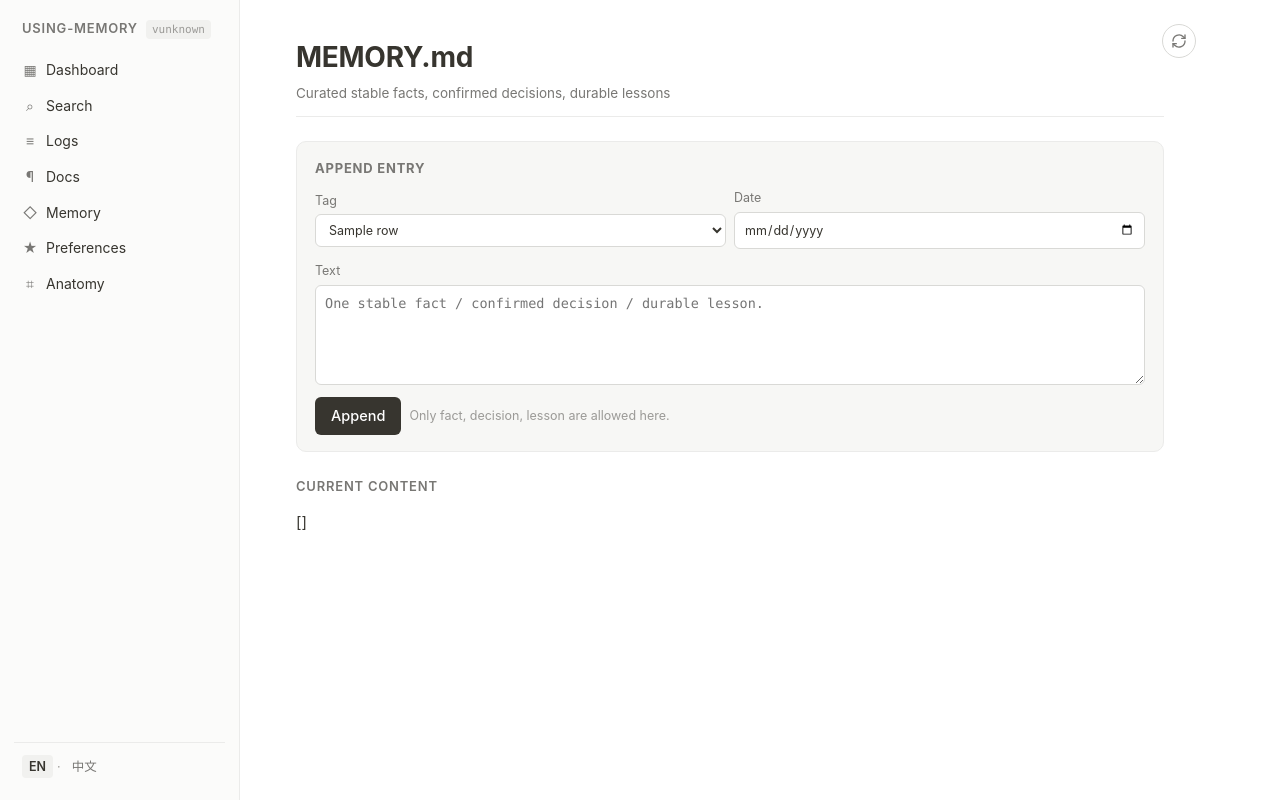
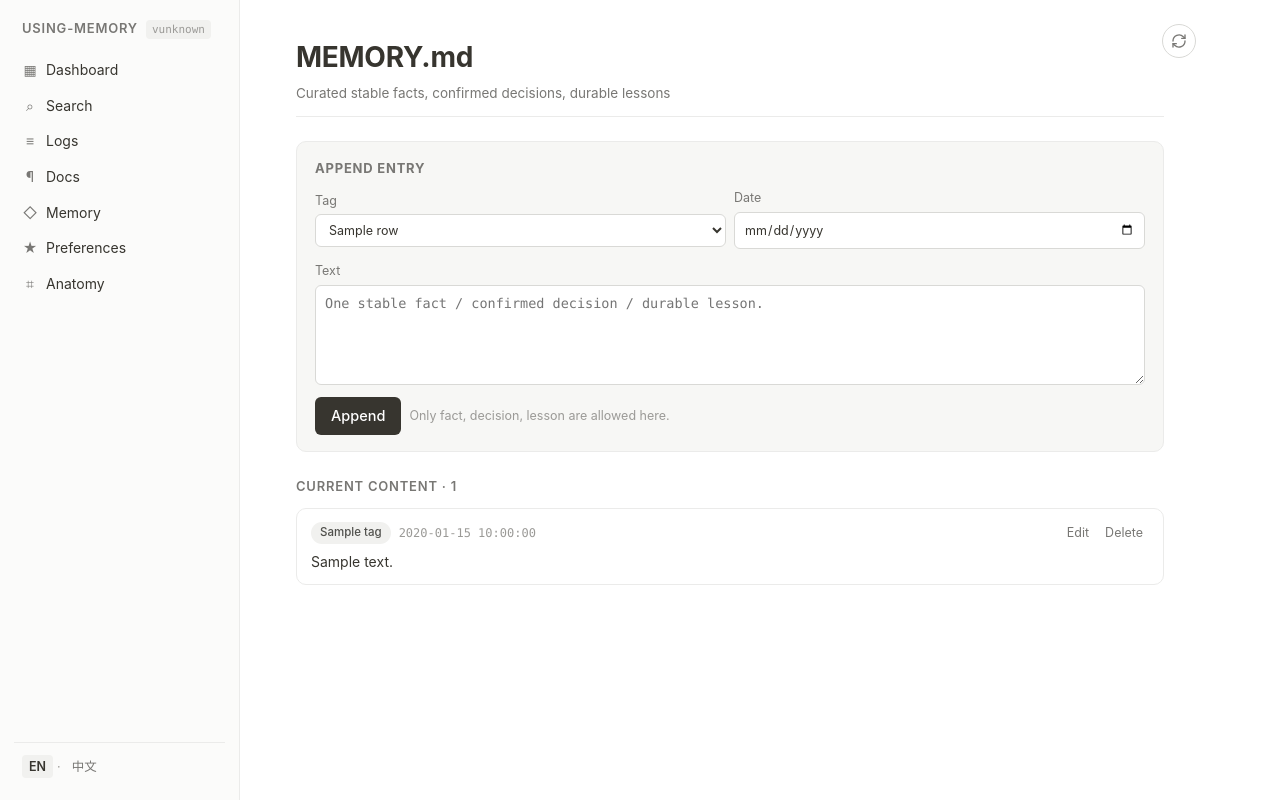
Before and after one commit to wayblink/using-memory, a FastAPI app: template web/src/memory_web/templates/memory.html in a window 1280 px wide. Run offline with FastAPI, Linux system fonts and the light colour scheme; the template is opened without the code that fills it: most values are stand-ins (such as "Sample title", 1, 10 or a date in 2020); parts of the project's set-up code (start-up, migrations or seed data) failed here and were passed over.

Commit message:
memory-web: per-entry cards on /memory and /preferences, with edit/delete
Replace whole-file markdown rendering with one card per entry. Adapter parses
MEMORY.md / PREFERENCES.md into {line_no, tag, text, date?} and exposes
update/delete-by-line under exclusive_file_lock + atomic_write_text, with an
optimistic-lock check that the line still matches the entry pattern before
rewriting. Cards expose inline edit forms and a confirm-gated delete; new
routes follow the existing PRG-with-error pattern.

memory_tool.py and SKILL.md are untouched — edits go through the web adapter
only, so the skill's CLI surface and hook flow are unchanged.

```diff
--- a/web/src/memory_web/i18n.py
+++ b/web/src/memory_web/i18n.py
@@ -47,6 +47,8 @@ STRINGS: dict[str, dict[str, str]] = {
         "common.markdown_gfm": "Markdown · GFM",
         "common.reload": "Reload",
         "common.reload.title": "Reload this page from disk",
+        "common.delete": "Delete",
+        "common.delete.confirm": "Delete this entry?",
         # Dashboard
         "dashboard.title": "Dashboard",
         "dashboard.sub": "Lifetime stats and project overview · last event {ts}",
@@ -250,6 +252,8 @@ STRINGS: dict[str, dict[str, str]] = {
         "common.markdown_gfm": "Markdown · GFM",
         "common.reload": "刷新",
         "common.reload.title": "从磁盘重新加载本页",
+        "common.delete": "删除",
+        "common.delete.confirm": "确定删除这条吗？",
         # Dashboard
         "dashboard.title": "仪表盘",
         "dashboard.sub": "全生命周期统计与项目概览 · 最近事件 {ts}",
--- a/web/src/memory_web/routes/memory.py
+++ b/web/src/memory_web/routes/memory.py
@@ -1,6 +1,7 @@
 from __future__ import annotations
 
 from datetime import date
+from urllib.parse import urlencode
 
 from fastapi import APIRouter, Form, Request
 from fastapi.responses import HTMLResponse, RedirectResponse
@@ -12,19 +13,24 @@ router = APIRouter()
 MEMORY_TAGS = ("fact", "decision", "lesson")
 
 
+def _redirect_with_error(exc: MemoryToolError) -> RedirectResponse:
+    qs = urlencode({"error": str(exc)})
+    return RedirectResponse(f"/memory?{qs}", status_code=303)
+
+
 @router.get("/memory", response_class=HTMLResponse, name="memory")
 def memory(request: Request, error: str | None = None) -> HTMLResponse:
     adapter = request.app.state.adapter
     templates = request.app.state.templates
 
-    content = adapter.read_text_file("MEMORY.md") or ""
+    entries = adapter.list_memory_entries()
     return templates.TemplateResponse(
         request,
         "memory.html",
         {
             "page": "memory",
-            "content": content,
-            "missing": not content,
+            "entries": entries,
+            "missing": not entries,
             "memory_tags": MEMORY_TAGS,
             "today": date.today().isoformat(),
             "error": error,
@@ -43,10 +49,31 @@ def memory_append(
     try:
         adapter.write_memory(when=(when or None), tag=tag, text=text)
     except MemoryToolError as exc:
-        # PRG-with-error: redirect back to /memory with the error in a query
-        # string. Keeps refresh-friendly URLs and avoids re-rendering with
-        # unsaved form state for now (v0.4 keeps the editor minimal).
-        from urllib.parse import urlencode
-        qs = urlencode({"error": str(exc)})
-        return RedirectResponse(f"/memory?{qs}", status_code=303)
+        return _redirect_with_error(exc)
     return RedirectResponse("/memory", status_code=303)
+
+
+@router.post("/memory/update/{line_no}")
+def memory_update(
+    line_no: int,
+    request: Request,
+    tag: str = Form(...),
+    text: str = Form(...),
+    when: str = Form(""),
+):
+    adapter = request.app.state.adapter
+    try:
+        adapter.update_memory_line(line_no=line_no, tag=tag, when=when or None, text=text)
+    except MemoryToolError as exc:
+        return _redirect_with_error(exc)
+    return RedirectResponse("/memory", status_code=303)
+
+
+@router.post("/memory/delete/{line_no}")
+def memory_delete(line_no: int, request: Request):
+    adapter = request.app.state.adapter
+    try:
+        adapter.delete_memory_line(line_no=line_no)
+    except MemoryToolError as exc:
+        return _redirect_with_error(exc)
+    return RedirectResponse("/memory", status_code=303)
--- a/web/src/memory_web/static/style.css
+++ b/web/src/memory_web/static/style.css
@@ -1005,3 +1005,68 @@ a.bar-row:hover .bar-label { color: var(--accent); }
   color: var(--text-soft);
   text-align: right;
 }
+
+/* Per-entry cards on /memory and /preferences pages */
+.entry-cards {
+  display: grid;
+  grid-template-columns: 1fr;
+  gap: 10px;
+}
+.entry-card {
+  border: 1px solid var(--border);
+  border-radius: var(--radius-lg);
+  background: var(--bg);
+  padding: 12px 14px;
+  transition: border-color 0.15s ease, box-shadow 0.15s ease;
+}
+.entry-card:hover { border-color: var(--border-strong); box-shadow: var(--shadow); }
+.entry-card-head {
+  display: flex;
+  align-items: center;
+  gap: 8px;
+  margin-bottom: 6px;
+}
+.entry-card-head .entry-date {
+  font-family: var(--mono);
+  font-size: 12px;
+  color: var(--text-muted);
+}
+.entry-card-head .entry-actions {
+  margin-left: auto;
+  display: flex;
+  gap: 4px;
+  align-items: center;
+}
+.entry-card-text {
+  white-space: pre-wrap;
+  font-size: 14px;
+  color: var(--text);
+  word-break: break-word;
+}
+.entry-card-edit {
+  margin-top: 4px;
+}
+.entry-card-edit[hidden] { display: none; }
+.entry-card-view[hidden] { display: none; }
+.inline-form {
+  display: inline;
+  margin: 0;
+}
+.link-btn {
+  background: transparent;
+  border: none;
+  color: var(--text-soft);
+  font: inherit;
+  font-size: 12.5px;
+  padding: 2px 6px;
+  border-radius: var(--radius);
+  cursor: pointer;
+}
+.link-btn:hover {
+  background: var(--bg-soft);
+  color: var(--text);
+}
+.link-btn.danger:hover {
+  background: #fdecec;
+  color: #b54708;
+}
--- a/web/src/memory_web/templates/memory.html
+++ b/web/src/memory_web/templates/memory.html
@@ -36,21 +36,75 @@
 {% if missing %}
   <div class="empty" style="margin-top:24px;">{{ t('memory.empty') }}</div>
 {% else %}
-  <h2 class="section-label">{{ t('memory.current') }}</h2>
-  <div class="markdown" id="md-body"></div>
-  <script id="md-source" type="text/markdown">{{ content }}</script>
+  <h2 class="section-label">{{ t('memory.current') }} · {{ entries|length }}</h2>
+  <div class="entry-cards">
+    {% for e in entries %}
+      <article class="entry-card" data-line="{{ e.line_no }}">
+        <div class="entry-card-view">
+          <div class="entry-card-head">
+            <span class="tag">{{ e.tag }}</span>
+            {% if e.date %}<span class="entry-date">{{ e.date }}</span>{% endif %}
+            <div class="entry-actions">
+              <button type="button" class="link-btn" data-action="edit">{{ t('common.edit') }}</button>
+              <form method="post" action="/memory/delete/{{ e.line_no }}" class="inline-form"
+                    data-confirm="{{ t('common.delete.confirm') }}">
+                <button type="submit" class="link-btn danger">{{ t('common.delete') }}</button>
+              </form>
+            </div>
+          </div>
+          <div class="entry-card-text">{{ e.text }}</div>
+        </div>
+        <form class="entry-card-edit entry-form" method="post" action="/memory/update/{{ e.line_no }}" hidden>
+          <div class="row">
+            <label>{{ t('memory.form.tag') }}
+              <select name="tag" required>
+                {% for tg in memory_tags %}
+                  <option value="{{ tg }}" {% if tg == e.tag %}selected{% endif %}>{{ tg }}</option>
+                {% endfor %}
+              </select>
+            </label>
+            <label>{{ t('memory.form.date') }}
+              <input type="date" name="when" value="{{ e.date }}">
+            </label>
+          </div>
+          <label class="full">{{ t('memory.form.text') }}
+            <textarea name="text" rows="3" required>{{ e.text }}</textarea>
+          </label>
+          <div class="row">
+            <button type="submit">{{ t('common.save') }}</button>
+            <button type="button" class="secondary" data-action="cancel">{{ t('common.cancel') }}</button>
+          </div>
+        </form>
+      </article>
+    {% endfor %}
+  </div>
 {% endif %}
 {% endblock %}
 
 {% block scripts %}
-{% if not missing %}
-<script src="https://cdn.jsdelivr.net/npm/marked/marked.min.js"></script>
 <script>
 (function() {
-  const src = document.getElementById('md-source').textContent;
-  marked.setOptions({ gfm: true });
-  document.getElementById('md-body').innerHTML = marked.parse(src);
+  document.querySelectorAll('.entry-card').forEach(function(card) {
+    var view = card.querySelector('.entry-card-view');
+    var edit = card.querySelector('.entry-card-edit');
+    var editBtn = card.querySelector('[data-action="edit"]');
+    var cancelBtn = card.querySelector('[data-action="cancel"]');
+    if (editBtn) editBtn.addEventListener('click', function() {
+      view.hidden = true;
+      edit.hidden = false;
+      var ta = edit.querySelector('textarea');
+      if (ta) ta.focus();
+    });
+    if (cancelBtn) cancelBtn.addEventListener('click', function() {
+      edit.hidden = true;
+      view.hidden = false;
+    });
+  });
+  document.querySelectorAll('form.inline-form[data-confirm]').forEach(function(f) {
+    f.addEventListener('submit', function(ev) {
+      if (!window.confirm(f.dataset.confirm)) ev.preventDefault();
+    });
+  });
 })();
 </script>
-{% endif %}
 {% endblock %}
```
Also changed, not shown: web/src/memory_web/adapter.py (+131 -0 lines), web/src/memory_web/routes/preferences.py (+35 -6 lines), web/src/memory_web/templates/preferences.html (+50 -9 lines).
